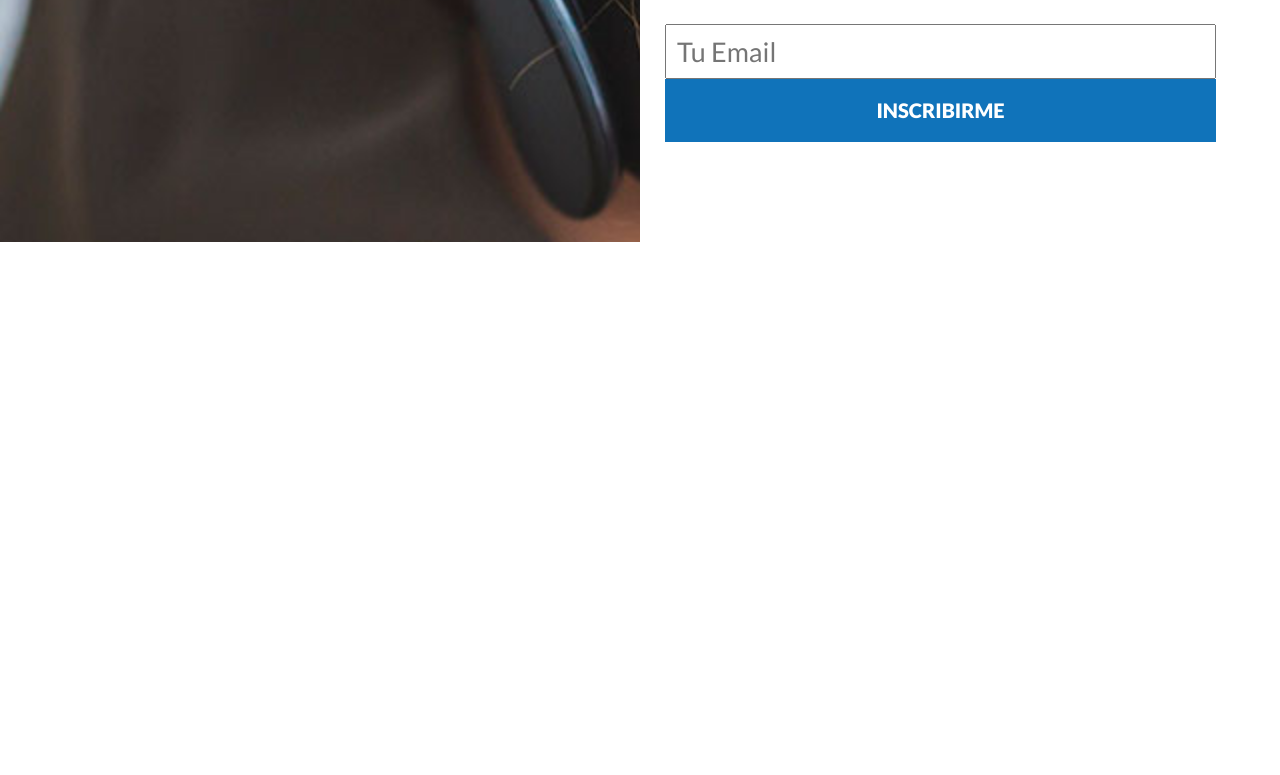
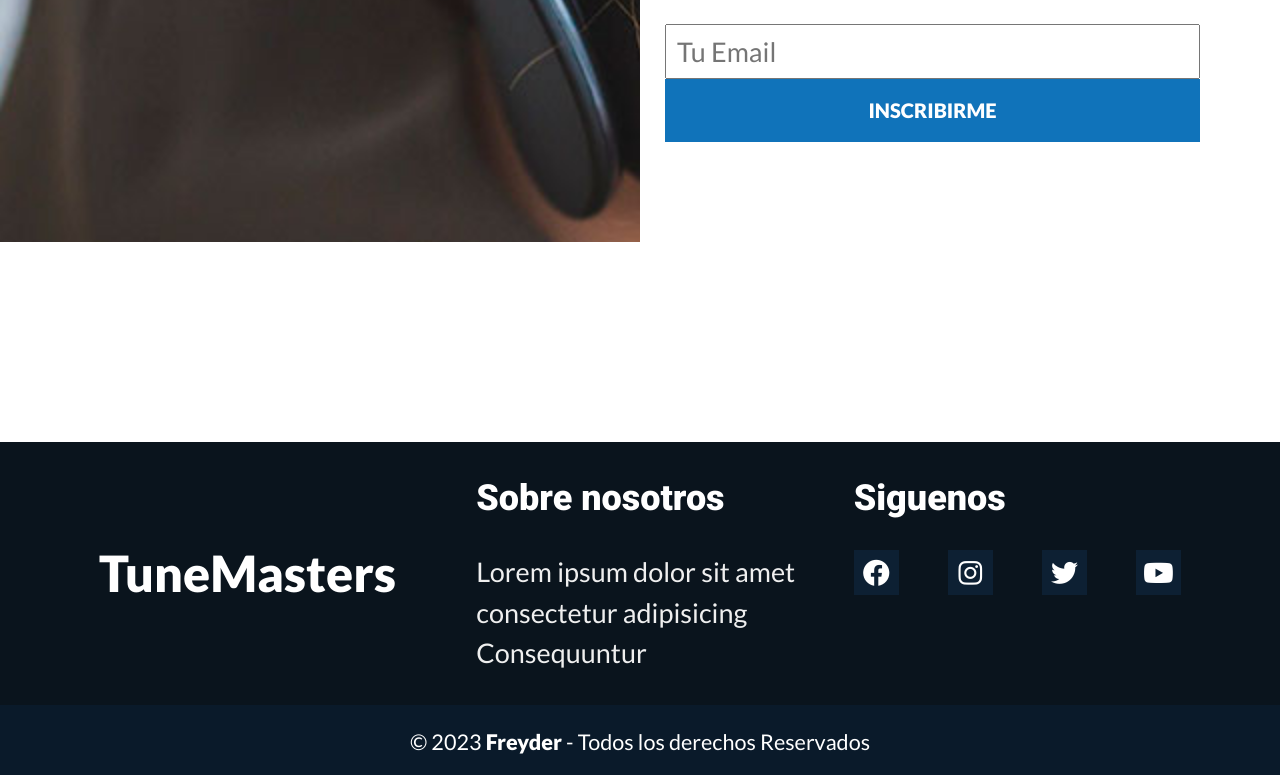
Before and after one commit to freyderMontanoPerlaza/projecto-audifonos, a plain HTML site: page index.html in a window 1280 px wide. Shown: the part 3793-4568 px from the top of the page. Before the commit the page ends 4035 px from the top, so only its background shows below. Drawn offline with nearby package versions, Linux system fonts and the light colour scheme.

Commit message:
Creando el pie de pagina

```diff
--- a/css/style.css
+++ b/css/style.css
@@ -504,3 +504,81 @@ background-repeat: no-repeat;
     text-transform: uppercase;
 
  }
+
+ .text-newsletter{
+    width: 87%;
+
+ }
+
+
+ /* footer */
+ .footer{
+    width: 100%;
+    background: #0a141d;
+ margin-top: 20rem;
+    color: var(--white-color);
+    display: flex;
+    flex-direction: column;
+    justify-content: space-between;
+
+ }
+
+ .footer .group-one{
+     grid-template-columns: repeat(1,1fr);
+     grid-gap: 30px;
+     padding: 4px 35px;
+
+
+ }
+
+ @media (min-width: 992px )  {
+    .footer  .group-one{
+
+        display: grid;
+        grid-template-columns: repeat(3, 1fr);
+        grid-gap: var(--separacion);
+        margin: 0 auto;
+     }
+  }
+
+ .footer  .group-one .box-TuneMasters{
+    display: flex;
+    align-items: center;
+ }
+ .footer  .group-one .box-TuneMasters a{
+    color: var(--white-color);
+    text-decoration: none;
+    font-size: 5rem;
+    font-weight: 900;
+ }
+ .footer  .group-one .about-us p{
+    color: #efefef;
+ }
+ .footer  .group-one .item-links a{
+    display: inline-flex;
+    justify-content: center;
+    align-items: center;
+    text-decoration: none;
+    width: 45px;
+    height: 45px;
+    line-height: 45px;
+    background-color: #0d2033;
+    color: var(--white-color);
+
+transition: all .3s ease;
+ }
+ .footer  .group-one .item-links a:hover{
+    color: #e6dbdb;
+ }
+ .footer  .group-one .item-links{
+    display: flex;
+    justify-content: space-between;
+    margin-bottom: 2rem;
+ }
+
+ .footer .group-two{
+    background-color: #0a1a2a;
+    padding: 15px 10px;
+    text-align: center;
+    color: var(--white-color);
+ }
--- a/index.html
+++ b/index.html
@@ -7,7 +7,8 @@
     <title>TuneMasters | Audifono</title>
     <!-- Link Swiper's CSS -->
     <link rel="stylesheet" href="https://cdn.jsdelivr.net/npm/swiper@10/swiper-bundle.min.css" />
-
+  <!--font-awesome-->
+    <link rel="stylesheet" href="https://cdnjs.cloudflare.com/ajax/libs/font-awesome/6.4.2/css/all.min.css" integrity="sha512-z3gLpd7yknf1YoNbCzqRKc4qyor8gaKU1qmn+CShxbuBusANI9QpRohGBreCFkKxLhei6S9CQXFEbbKuqLg0DA==" crossorigin="anonymous" referrerpolicy="no-referrer" />
     <!-- stylo  normalize -->
     <link rel="stylesheet" href="css/normalize.css" />
     <!-- stylo  css -->
@@ -271,7 +272,7 @@
 
 <!-- formulario -->
 <section class="newsletter">
-    <div class="content-newsletter container">
+    <div class="content-newsletter ">
         <div class="text-newsletter">
             <h2>Recibe Actualizaciones</h2>
             <p>Lorem ipsum dolor sit amet consectetur adipisicing elit. Placeat, ipsa quibusdam. Quia itaque corrupti aliquam. Tempora doloribus corrupti dicta exercitationem quam natus ut? Debitis fugit obcaecati suscipit cumque, optio repudiandae.</p>
@@ -289,6 +290,40 @@
 
 
 
+<!-- footer -->
+
+
+<footer class="footer">
+    <div class="group-one container">
+
+       <div class="box box-TuneMasters">
+            <a href="#">TuneMasters </a>
+       </div>
+
+        <div class="box about-us">
+            <h2>Sobre nosotros</h2>
+            <p>Lorem ipsum dolor sit amet consectetur adipisicing Consequuntur</p>
+        </div>
+
+        <div class="box ">
+            <h2>Siguenos</h2>
+            <div class="item-links">
+                <a href="#"><i class="fa-brands fa-facebook"></i></a>
+                <a href="#"><i class="fa-brands fa-instagram"></i></a>
+                <a href="#"><i class="fa-brands fa-twitter"></i></a>
+                <a href="#"><i class="fa-brands fa-youtube"></i></a>
+            </div>
+        </div>
+    </div>
+    <div class="group-two">
+        <small> &copy; 2023 <b>Freyder</b> - Todos los derechos Reservados</small>
+    </div>
+</footer>
+
+
+
+
+
 
     <!-- Swiper JS -->
     <script src="https://cdn.jsdelivr.net/npm/swiper@10/swiper-bundle.min.js"></script>
```
